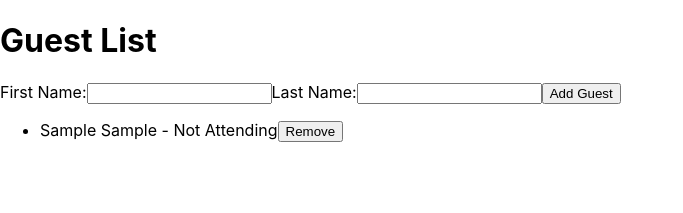
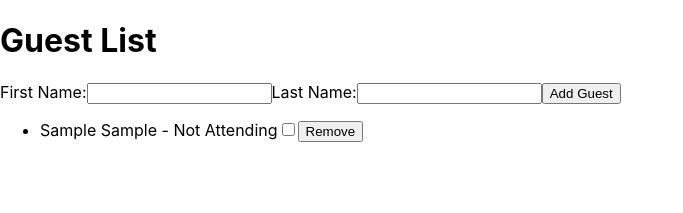
Before and after one commit to mmmmmSergio/react-guest-list, a React app: page / in a window 1280 px wide. Both pictures are taken after typing "Sample", "Sample" into the empty fields and a click on the button "Add Guest". Shown: the top 213 px of the page, without its empty margins (0-683 px from the left). Built offline with nearby package versions, Linux system fonts and the light colour scheme; the HTML template or start-up script is replaced by a standard one.

Commit message:
Add checkbox feature

```diff
--- a/src/App.js
+++ b/src/App.js
@@ -32,6 +32,15 @@ function GuestListApp() {
     setGuests(guests.filter((guest) => guest.id !== id)); // Remove guest by id
   };
 
+  // Function to handle toggling attending status
+  const handleToggleAttending = (id) => {
+    setGuests(
+      guests.map((guest) =>
+        guest.id === id ? { ...guest, attending: !guest.attending } : guest,
+      ),
+    );
+  };
+
   return (
     <div>
       <h1>Guest List</h1>
@@ -63,6 +72,13 @@ function GuestListApp() {
             <li>
               {guest.firstName} {guest.lastName} -{' '}
               {guest.attending ? 'Attending' : 'Not Attending'}
+              {/* Checkbox for toggling attending status */}
+              <input
+                type="checkbox"
+                checked={guest.attending}
+                onChange={() => handleToggleAttending(guest.id)} // Toggle attending status
+                aria-label={`${guest.firstName} ${guest.lastName} attending status`} // Accessible label
+              />
               {/* Remove Button */}
               <button
                 onClick={() => handleRemoveGuest(guest.id)} // Handle guest removal
```
